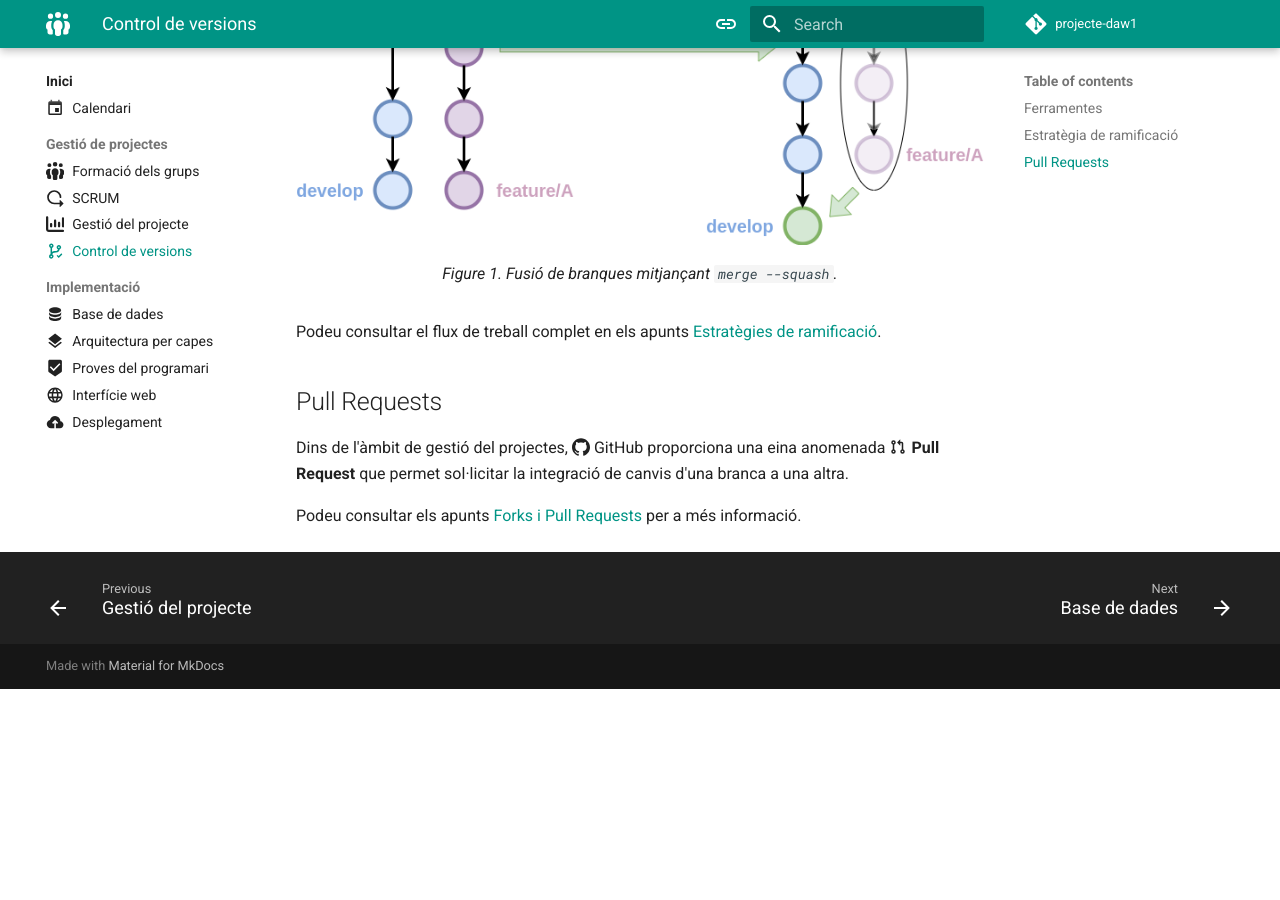
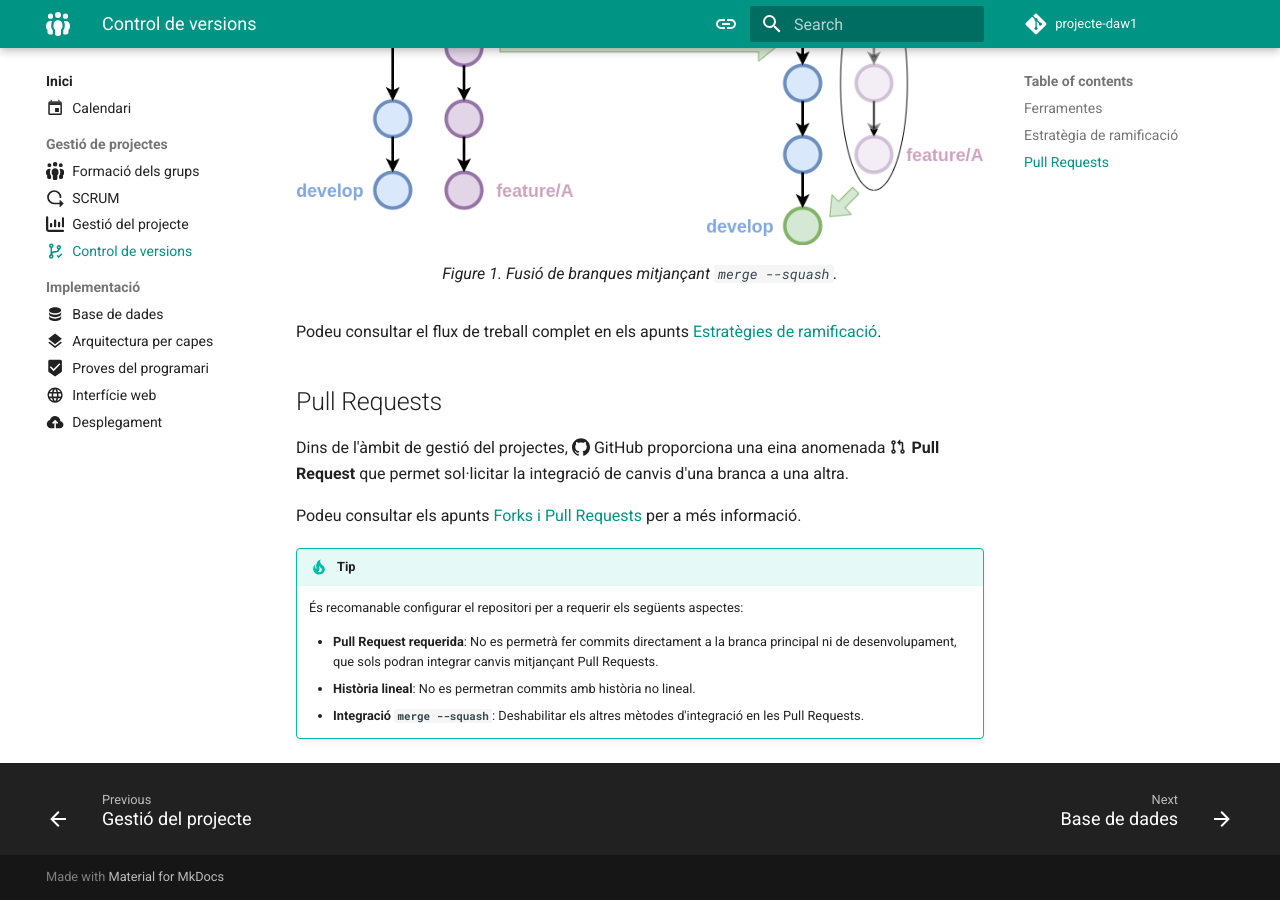
Before and after one commit to fpmislata-daw1-projecte/projecte-daw1, an MkDocs documentation site: the page built from docs/gestio/control_versions.md, in a window 1280 px wide and 900 px high, scrolled down 1216 px. Built offline with MkDocs 1.6.1 and Material for MkDocs 9.7.7, drawn with Linux system fonts in a browser that asks for light colours; comment, search, counter and statistics services are not loaded; before the commit the page ends 1905 px from its top, so only the background shows below that.

Commit message:
consells

```diff
--- a/docs/gestio/control_versions.md
+++ b/docs/gestio/control_versions.md
@@ -56,3 +56,11 @@ a una altra.
 Podeu consultar els apunts [Forks i Pull Requests][forks-pull-requests] per a més informació.
 
 [forks-pull-requests]: https://joapuiib.github.io/curs-git/apunts/06_projectes/02_forks/#pull-requests
+
+!!! tip
+    És recomanable configurar el repositori per a requerir els següents aspectes:
+
+    - __Pull Request requerida__: No es permetrà fer commits directament a la branca principal ni de desenvolupament,
+        que sols podran integrar canvis mitjançant Pull Requests.
+    - __Història lineal__: No es permetran commits amb història no lineal.
+    - __Integració `merge --squash`__: Deshabilitar els altres mètodes d'integració en les Pull Requests.
```
